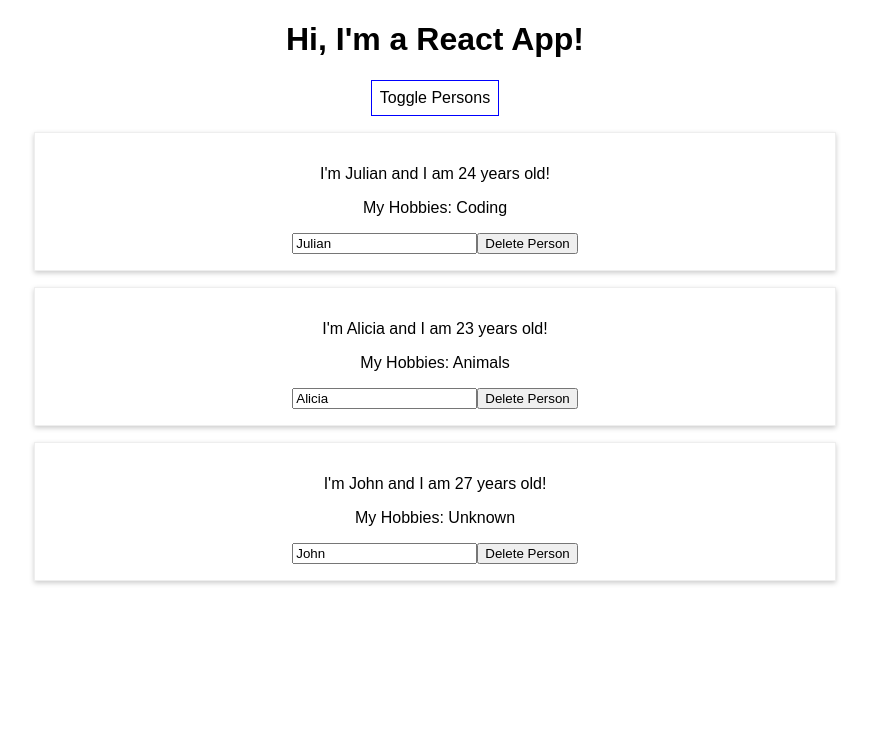
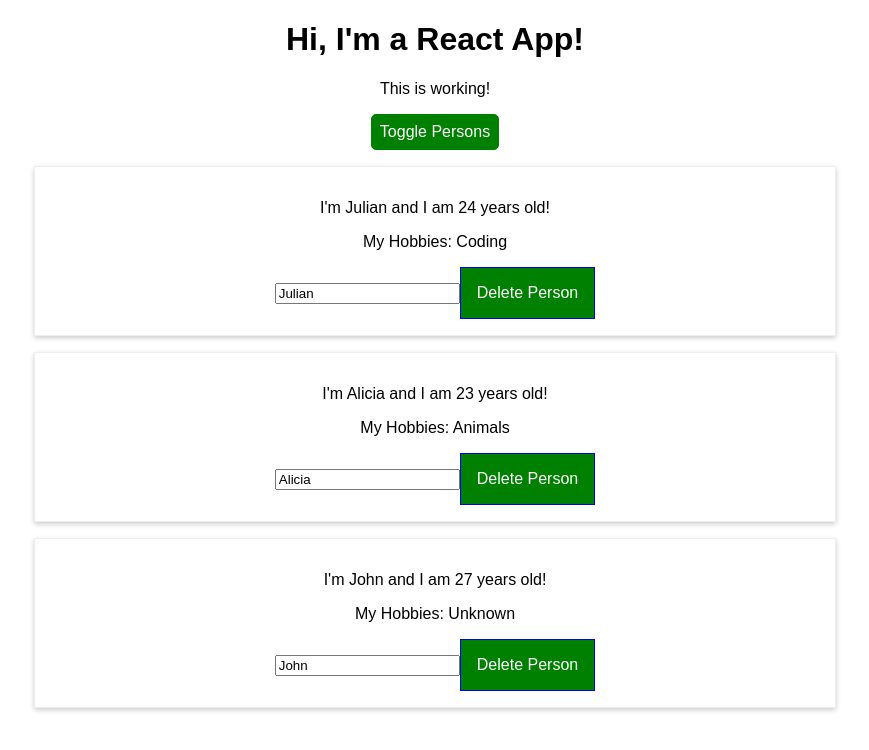
Before and after one commit to jshoung/my-first-react-app, a React (Create React App) app: page / in a window 1280 px wide. Shown: the top 750 px of the page, without its empty margins (205-1074 px from the left). Built offline with nearby package versions, Linux system fonts and the light colour scheme.

Commit message:
Commit before eject

```diff
--- a/src/App.css
+++ b/src/App.css
@@ -1,3 +1,38 @@
 .App {
   text-align: center;
 }
+
+.red {
+  color: red;
+}
+
+.bold {
+  font-weight: bold;
+}
+
+.large {
+  font-size: 1.5em;
+  transition: 1s linear;
+}
+
+.App button {
+  border: 1px solid blue;
+  padding: 16px;
+  background-color: green;
+  font: inherit;
+  color: white;
+}
+
+.App button:hover {
+  background-color: lightgreen;
+  color: black;
+}
+
+.App button.Red {
+  background-color: red;
+}
+
+.App button.Red:hover {
+  background-color: salmon;
+  color: black;
+}
--- a/src/App.js
+++ b/src/App.js
@@ -19,7 +19,7 @@
 
     const persons = [...this.state.persons];
     persons[personIndex].name = event.target.value;
-    this.setState({persons: persons});
+    this.setState({ persons: persons });
   };
 
   togglePersonsHandler = () => {
@@ -31,19 +31,22 @@
     // const persons = this.state.persons.slice();
     const persons = [...this.state.persons];
     persons.splice(personIndex, 1);
-    this.setState({persons: persons});
+    this.setState({ persons: persons });
   };
 
   render() {
     const style = {
-      backgroundColor: 'white',
+      backgroundColor: 'red',
+      color: 'white',
       font: 'inherit',
-      border: '1px solid blue',
+      border: '1px solid red',
+      'border-radius': '5px',
       padding: '8px',
-      pointer: 'cursor',
+      cursor: 'pointer',
     };
 
     let persons = null;
+    // let btnClass = '';
 
     // Preferred method to output conditional content!
     if (this.state.showPersons) {
@@ -57,15 +60,31 @@
               age={person.age}
               hobbies={person.hobbies}
               key={person.id}
-            changed={(event) => this.nameChangedHandler(event, person.id)}/>
+              changed={(event) => this.nameChangedHandler(event, person.id)} />
           })}
         </div>
-      )
+      );
+
+      // btnClass = classes.Red;
+      style.backgroundColor = 'green';
+      style.border = '1px solid green';
+    }
+
+    let classes = [];
+    if (this.state.persons.length <= 2) {
+      classes.push('red');
+    }
+    if (this.state.persons.length <= 1) {
+      classes.push('bold');
+    }
+    if (this.state.persons.length === 0) {
+      classes.push('large');
     }
 
     return (
       <div className='App'>
         <h1>Hi, I'm a React App!</h1>
+        <p className={classes.join(' ')}>This is working!</p>
         <button
           style={style}
           onClick={() => this.togglePersonsHandler()}>
```
Lines whose indentation alone changed are shown as unchanged.
